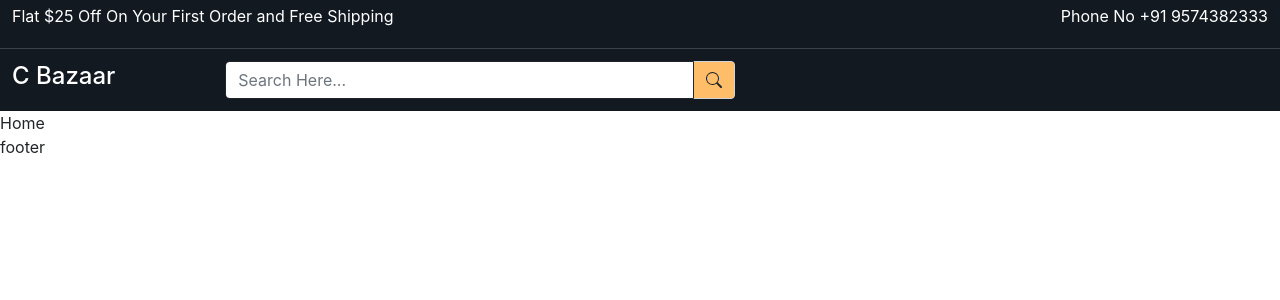
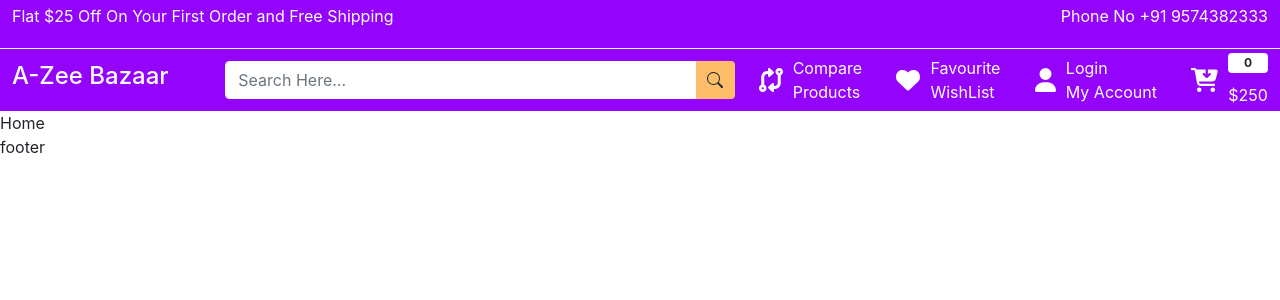
Before and after one commit to Prianca94/E-commerce-portfolioProject, a React (Create React App) app: page / in a window 1280 px wide. Shown: the top 300 px of the page. Built offline with nearby package versions, Linux system fonts and the light colour scheme.

Commit message:
update5nov

```diff
--- a/package.json
+++ b/package.json
@@ -3,6 +3,11 @@
   "version": "0.1.0",
   "private": true,
   "dependencies": {
+    "@fortawesome/fontawesome-svg-core": "^6.4.2",
+    "@fortawesome/free-brands-svg-icons": "^6.4.2",
+    "@fortawesome/free-regular-svg-icons": "^6.4.2",
+    "@fortawesome/free-solid-svg-icons": "^6.4.2",
+    "@fortawesome/react-fontawesome": "^0.2.0",
     "@reduxjs/toolkit": "^1.9.7",
     "@testing-library/jest-dom": "^5.17.0",
     "@testing-library/react": "^13.4.0",
--- a/src/App.css
+++ b/src/App.css
@@ -4,12 +4,12 @@
   box-sizing: border-box;
 }
 body{
-  font-family: "Rubik",sans-serif;
+  font-family: "Rubik",Sans-Serif;
 }
 :root{
-  --color-131921:#131921;
-  --color-3b4149:#3b4149;
-  --color-febd69:#febd69;
+  --color-131921:#9403fc;
+  --color-3b4149:#fcfcfc;
+  --color-febd69:#0a0a0a;
 
 }
 a{
@@ -29,11 +29,23 @@ a{
 }
 .header-upper .input-group-text{
   background-color: #febd69;
+  border: #fcfcfc;
 }
 
 .form-control{
   box-shadow: none;
-  border-color: inherit;
+  border-color: white;
+}
+
+.header-upper-links .p{
+  font-size: small;
+}
+
+.gap-10{
+  gap:10px;
+}
+.gap-15{
+  gap:15px;
 }
 
 /* Header Ends */
--- a/src/components/Header.js
+++ b/src/components/Header.js
@@ -1,6 +1,13 @@
 import React from "react";
 import { Link } from "react-router-dom";
 import { BsSearch } from "react-icons/bs";
+import {
+  faCartArrowDown,
+  faCodeCompare,
+  faHeart,
+  faUser,
+} from "@fortawesome/free-solid-svg-icons";
+import { FontAwesomeIcon } from "@fortawesome/react-fontawesome";
 
 const Header = () => {
   return (
@@ -30,25 +37,63 @@ const Header = () => {
           <div className="row align-items-center">
             <div className="col-2">
               <h4>
-                <Link className="text-white">C Bazaar</Link>
+                <Link className="text-white">A-Zee Bazaar</Link>
               </h4>
             </div>
             <div className="col-5 mt-2">
               <div class="input-group mb-2">
-
                 <input
                   type="text"
                   className="form-control"
                   placeholder="Search Here..."
-                  aria-label="Sizing example input"
+                  aria-label="Search Here..."
                   aria-describedby="inputGroup-sizing-default"
                 />
-                 <span className="input-group-text" id="inputGroup-sizing-default">
-                 <BsSearch className="fs-6" />
+                <span
+                  className="input-group-text"
+                  id="inputGroup-sizing-default"
+                >
+                  <BsSearch className="fs-6"/>
                 </span>
               </div>
             </div>
-            <div className="col-5"></div>
+            <div className="col-5">
+              <div className="header-upper-links d-flex align-items-center justify-content-between">
+                <div>
+                  <Link className="d-flex align-items-center gap-10 text-white">
+                    <FontAwesomeIcon className="fs-4" icon={faCodeCompare} />
+                    <p className="mb-0">
+                      Compare <br /> Products
+                    </p>
+                  </Link>
+                </div>
+                <div>
+                  <Link className="d-flex align-items-center gap-10 text-white">
+                    <FontAwesomeIcon className="fs-4" icon={faHeart} />
+                    <p className="mb-0">
+                      Favourite <br /> WishList
+                    </p>
+                  </Link>
+                </div>
+                <div>
+                  <Link className="d-flex align-items-center gap-10 text-white">
+                    <FontAwesomeIcon className="fs-4" icon={faUser} />
+                    <p className="mb-0">
+                      Login <br /> My Account
+                    </p>
+                  </Link>
+                </div>
+                <div>
+                  <Link className="d-flex align-items-center gap-10 text-white">
+                    <FontAwesomeIcon className="fs-4" icon={faCartArrowDown} />
+                    <div className="d-flex flex-column gap-10">
+                      <span className="badge bg-white text-dark">0</span>
+                      <p className="mb-0">$250</p>
+                    </div>
+                  </Link>
+                </div>
+              </div>
+            </div>
           </div>
         </div>
       </header>
```
Also changed, not shown: 1 other file (tests, documents, lock files or other folders).
